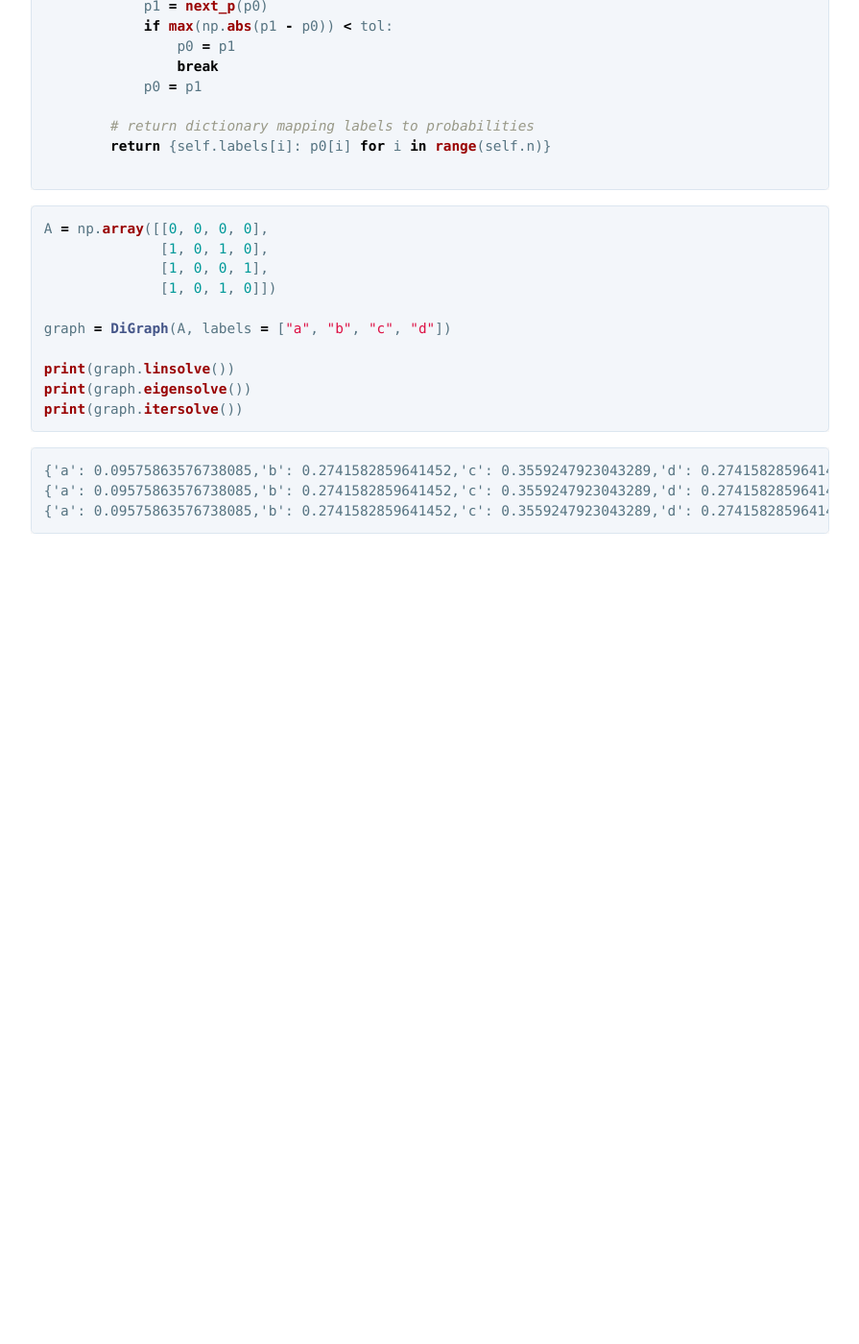
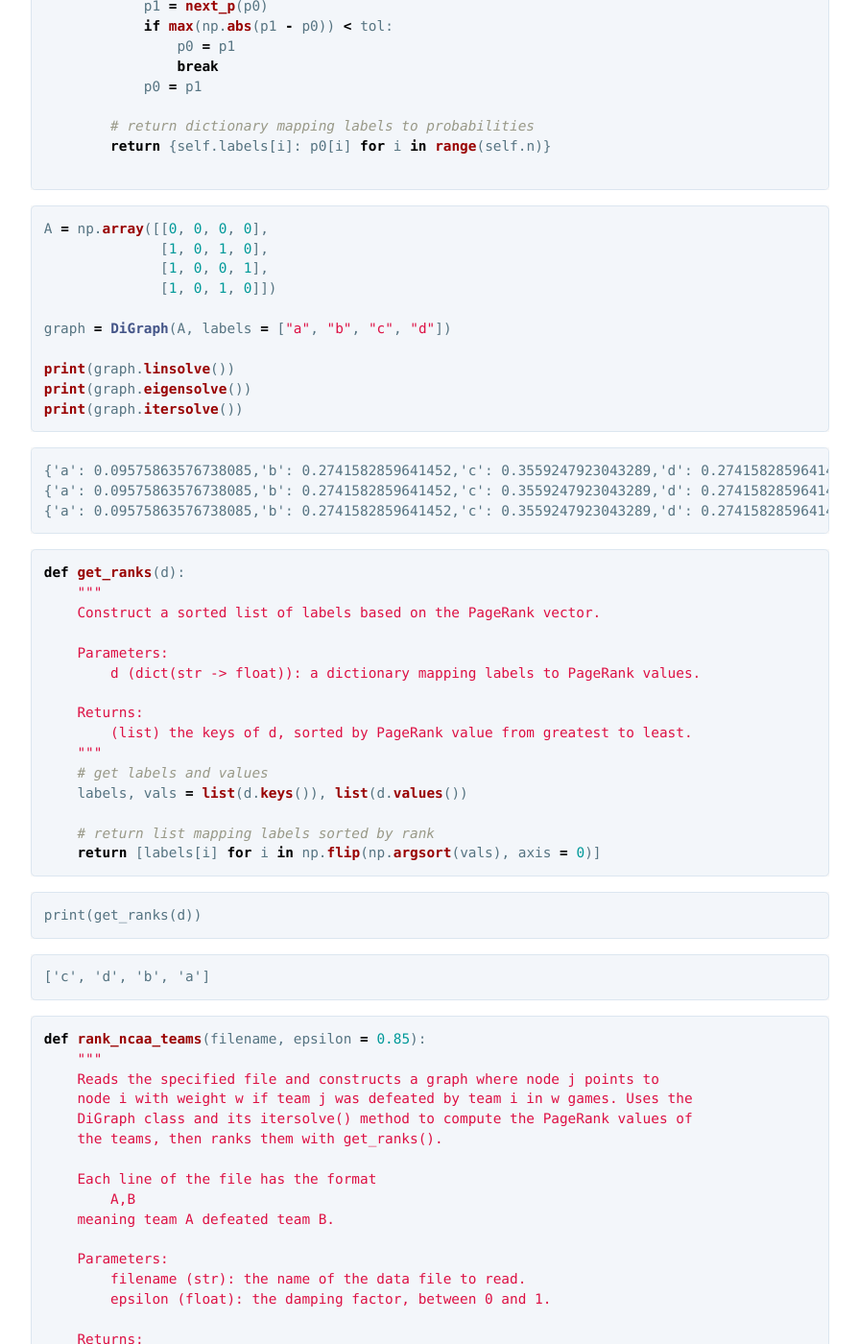
Before and after one commit to walkerhughes/portfolio, a Jekyll site: the page built from page_rank.md, in a window 1280 px wide and 1400 px high, scrolled down 2402 px. Shown: the whole window at 96% size, without its empty margins (192-1087 px from the left). Built offline with Jekyll 4.4.1, drawn with Linux system fonts in a browser that asks for light colours; our own code applies the rules of GitHub Pages for plain Markdown files; before the commit the page ends 3006 px from its top, so only the background shows below that; some of the changed text lies outside the part shown.

Commit message:
Update page_rank.md

````diff
--- a/page_rank.md
+++ b/page_rank.md
@@ -138,3 +138,78 @@ print(graph.itersolve())
 {'a': 0.09575863576738085,'b': 0.2741582859641452,'c': 0.3559247923043289,'d': 0.2741582859641452}
 {'a': 0.09575863576738085,'b': 0.2741582859641452,'c': 0.3559247923043289,'d': 0.2741582859641452}
 ```
+
+```python
+def get_ranks(d):
+    """
+    Construct a sorted list of labels based on the PageRank vector.
+
+    Parameters:
+        d (dict(str -> float)): a dictionary mapping labels to PageRank values.
+
+    Returns:
+        (list) the keys of d, sorted by PageRank value from greatest to least.
+    """
+    # get labels and values
+    labels, vals = list(d.keys()), list(d.values())
+
+    # return list mapping labels sorted by rank
+    return [labels[i] for i in np.flip(np.argsort(vals), axis = 0)]
+```
+```
+print(get_ranks(d))
+```
+
+```
+['c', 'd', 'b', 'a']
+```
+
+```python
+def rank_ncaa_teams(filename, epsilon = 0.85):
+    """
+    Reads the specified file and constructs a graph where node j points to
+    node i with weight w if team j was defeated by team i in w games. Uses the
+    DiGraph class and its itersolve() method to compute the PageRank values of
+    the teams, then ranks them with get_ranks().
+
+    Each line of the file has the format
+        A,B
+    meaning team A defeated team B.
+
+    Parameters:
+        filename (str): the name of the data file to read.
+        epsilon (float): the damping factor, between 0 and 1.
+
+    Returns:
+        (list(str)): The ranked list of team names.
+    """
+    # read in data and do parse lines, get set of all teams
+    with open(filename, "r") as myfile:
+        data = myfile.read().strip()
+        sites = sorted(set(data.replace("\n", ",").split(",")[2: ]))
+        sites = list(sites)
+        indices = {site: i for i, site in enumerate(sites)}
+
+    # parse
+    data = data.split("\n")[1: ]
+    # how many teams there are
+    n = len(sites)
+    A = np.zeros((n, n)).astype(np.float64)
+
+    # updata adjacency matrix
+    for line in data:
+
+        info = line.split(",")
+        winner, loser = info[0], info[1]
+        row, col = indices[winner], indices[loser]
+        A[row, col] += 1
+
+    # put into graph object
+    graph = DiGraph(A, labels = sites)
+
+    # return ranked teams via page-rank
+    return get_ranks(graph.itersolve(epsilon = epsilon))
+```
+```
+['UConn', 'Kentucky', 'Louisville']
+```
````
